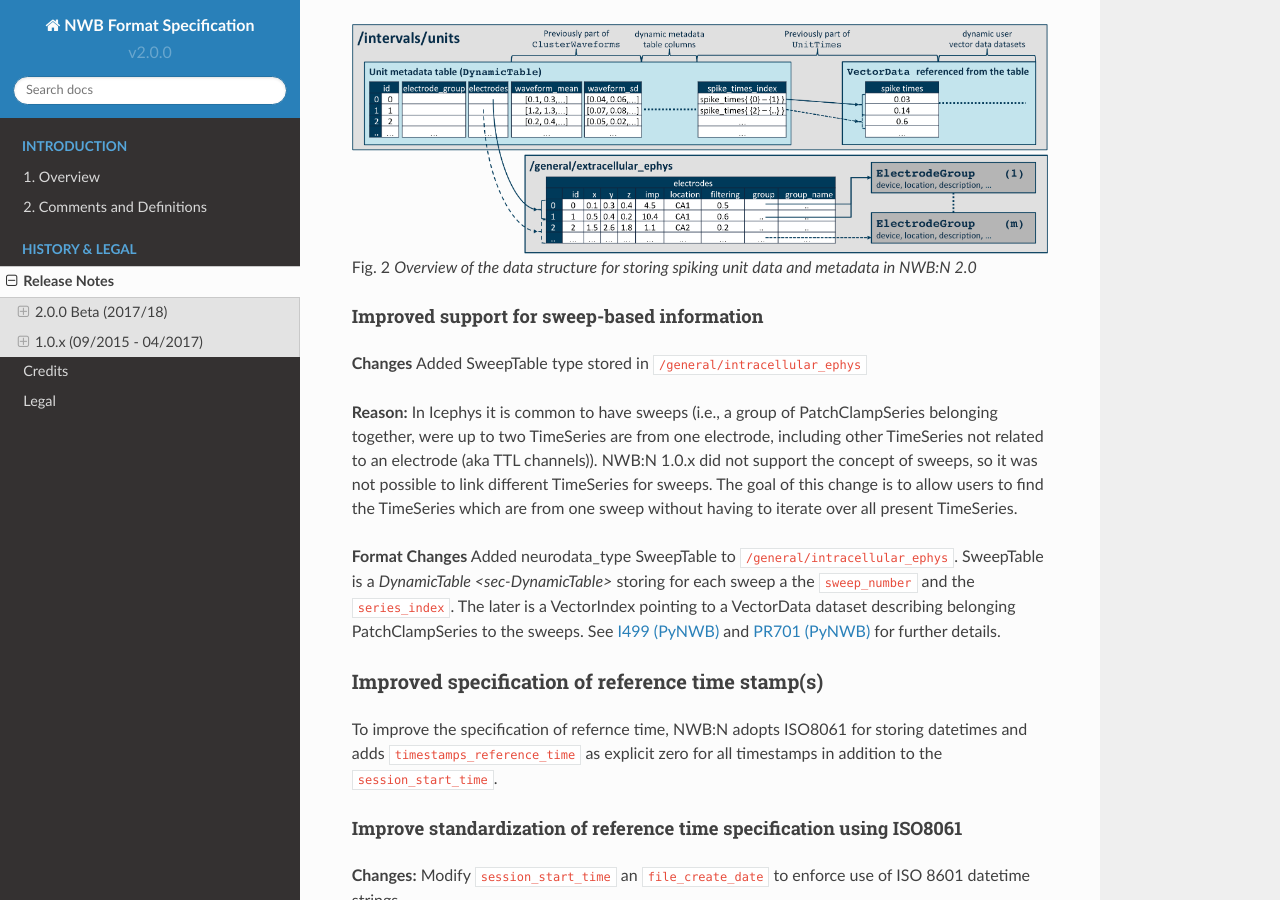
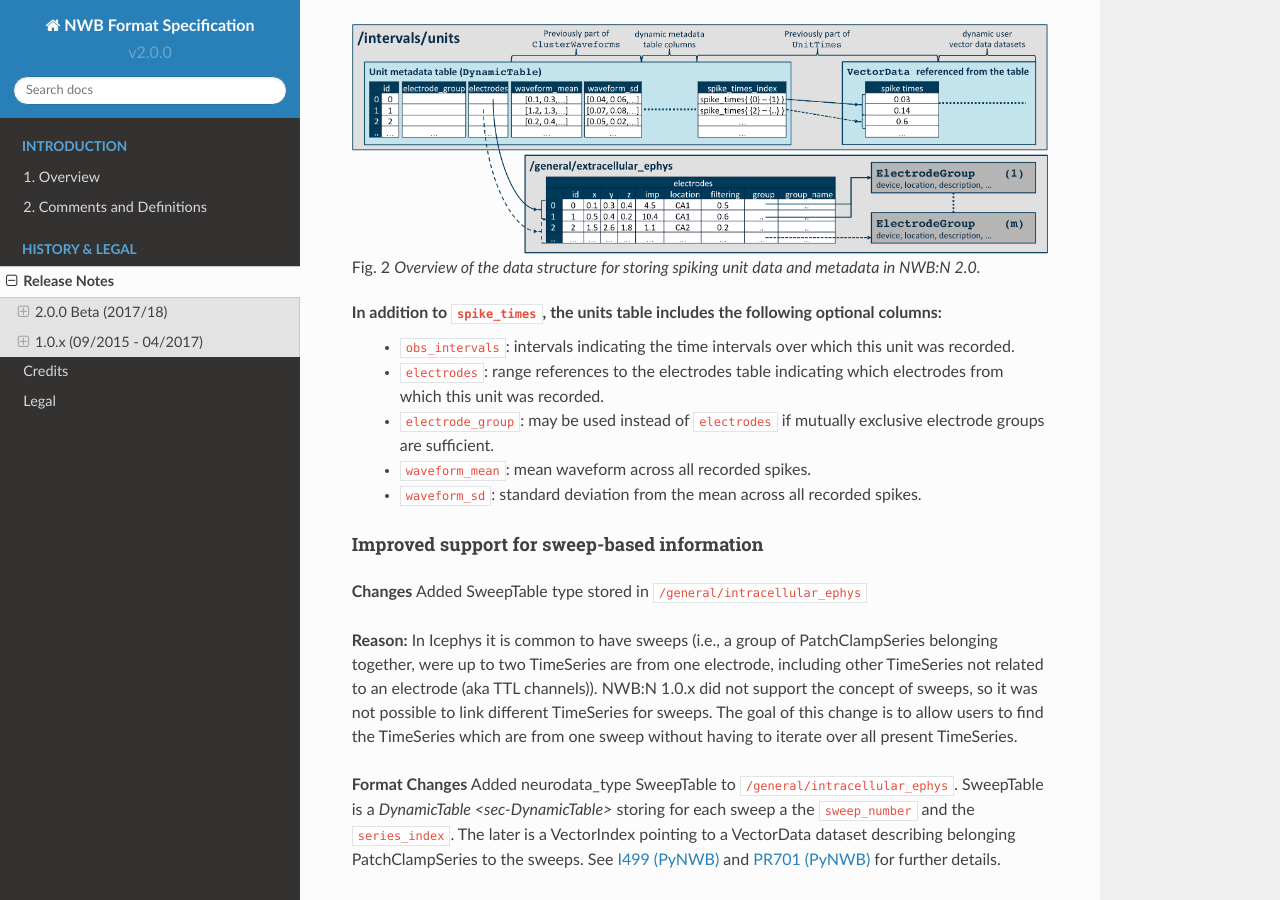
Before and after one commit to NeurodataWithoutBorders/nwb-schema, a Sphinx documentation site: the page built from docs/format/source/format_release_notes.rst, in a window 1280 px wide and 900 px high, scrolled down 7248 px. Built offline with Sphinx 7.4.7 and the Read the Docs theme 2.0.0, drawn with Linux system fonts in a browser that asks for light colours.

Commit message:
units_columns
Add information about the optional columns of units, including `obs_intervals`

```diff
--- a/docs/format/source/format_release_notes.rst
+++ b/docs/format/source/format_release_notes.rst
@@ -331,7 +331,14 @@ NWB:N 2.0.
    :width: 100%
    :alt: Spiking units data structure overview
 
-   Overview of the data structure for storing spiking unit data and metadata in NWB:N 2.0
+   Overview of the data structure for storing spiking unit data and metadata in NWB:N 2.0.
+
+In addition to ``spike_times``, the units table includes the following optional columns:
+   - ``obs_intervals``: intervals indicating the time intervals over which this unit was recorded.
+   - ``electrodes``: range references to the electrodes table indicating which electrodes from which this unit was recorded.
+   - ``electrode_group``: may be used instead of ``electrodes`` if mutually exclusive electrode groups are sufficient.
+   - ``waveform_mean``: mean waveform across all recorded spikes.
+   - ``waveform_sd``: standard deviation from the mean across all recorded spikes.
 
 
 Improved support for sweep-based information
```
